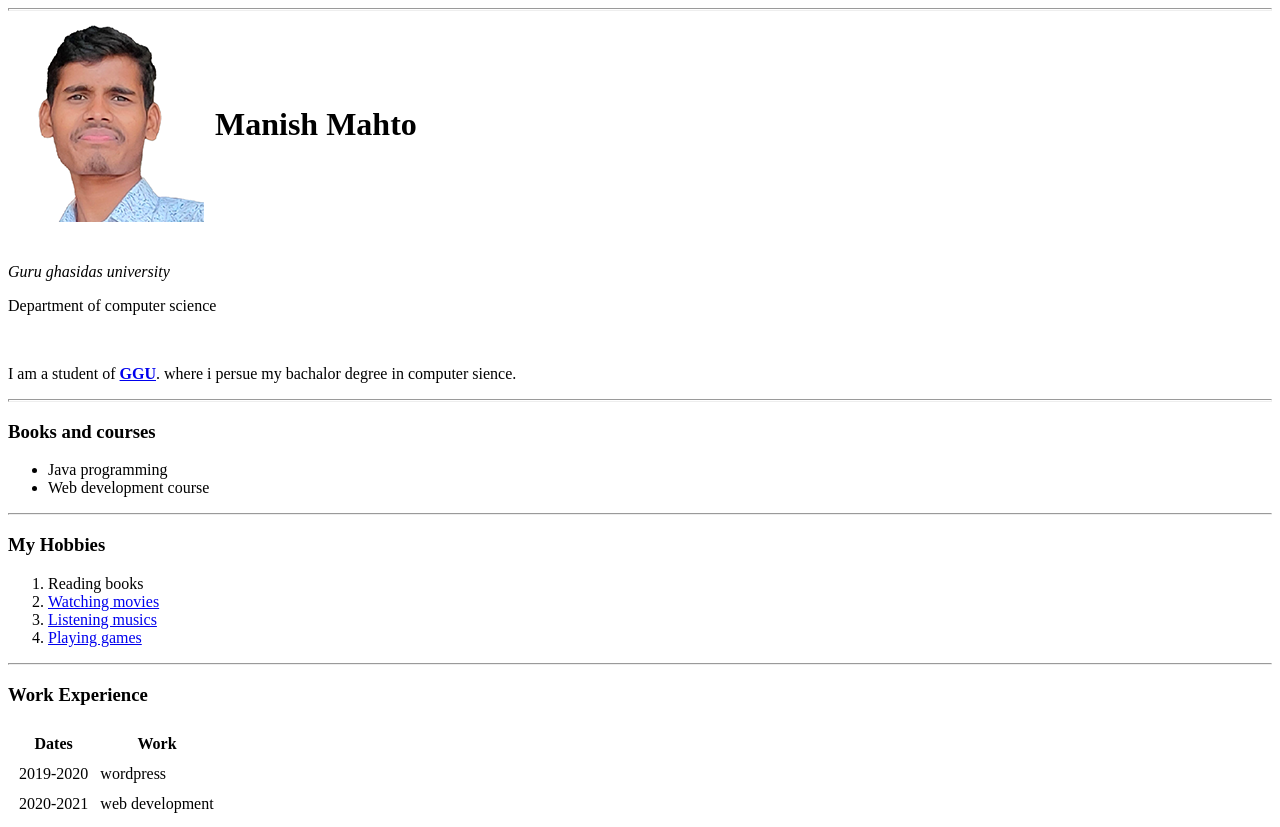
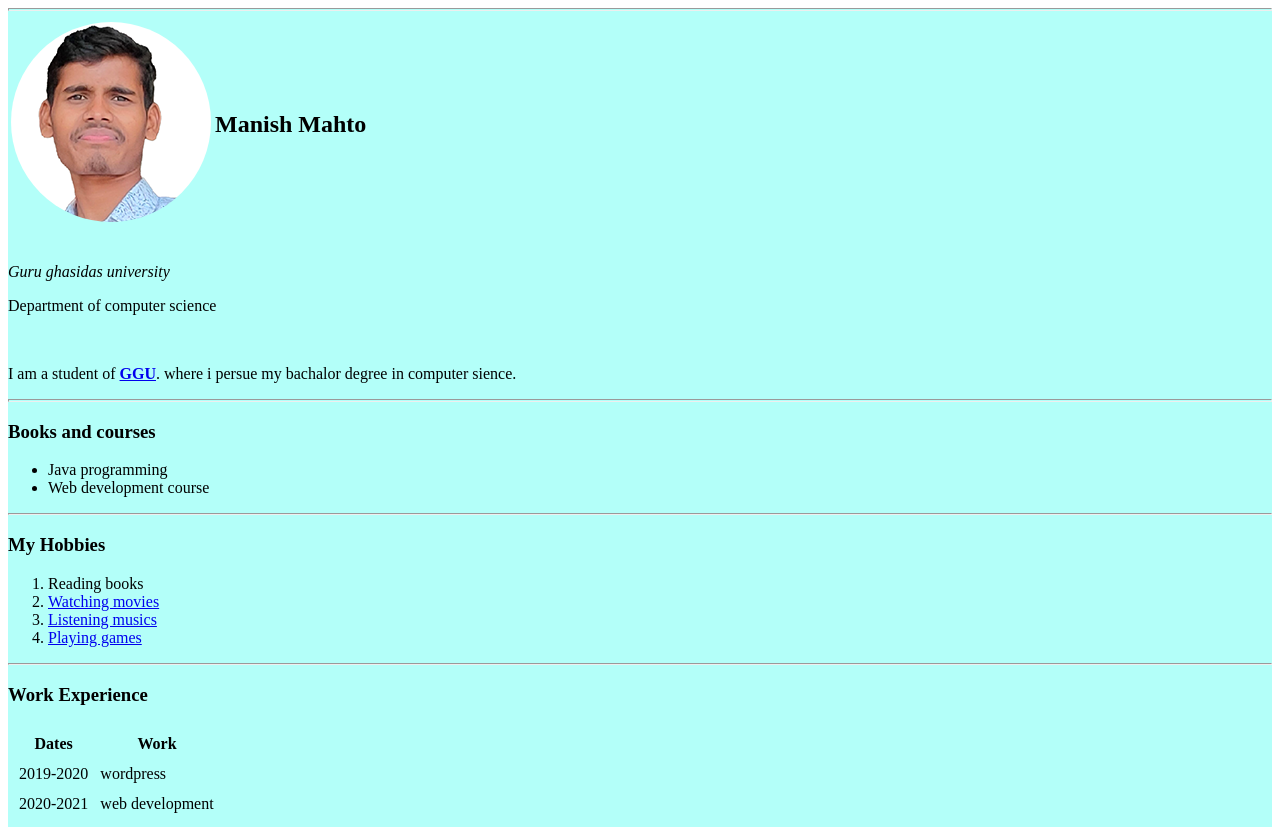
Before and after one commit to ManishRocki/cv, a plain HTML site: page index.html in a window 1280 px wide. Shown: the top 827 px of the page. Drawn offline with Linux system fonts and the light colour scheme.

Commit message:
add style

```diff
--- a/index.html
+++ b/index.html
@@ -6,9 +6,11 @@
     <meta http-equiv="X-UA-Compatible" content="IE=edge">
     <meta name="viewport" content="width=device-width, initial-scale=1.0">
     <title>Manish</title>
+    <link rel="stylesheet" href="style.css">
 </head>
 
 <body>
+  <section class="main">
     <hr size="3">
     <table>
         <tr>
@@ -76,6 +78,7 @@
     </table>
 
     <a href="contact.html">contact me</a>
+  </section>
 </body>
 
 </html>
--- /dev/null
+++ b/style.css
@@ -0,0 +1,9 @@
+.main{
+    background-color: rgb(179, 255, 249);
+}
+
+img{
+    width: 200px;
+    height: 200px;
+    border-radius: 100px;
+}
```
